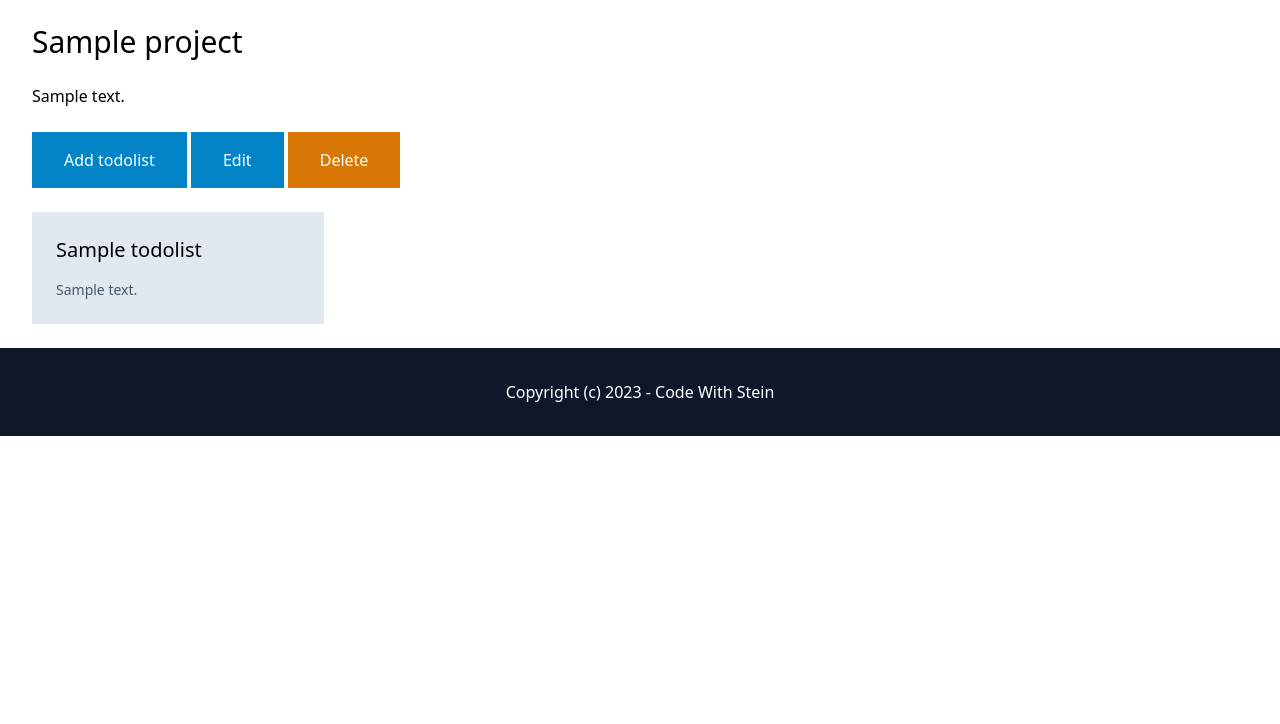
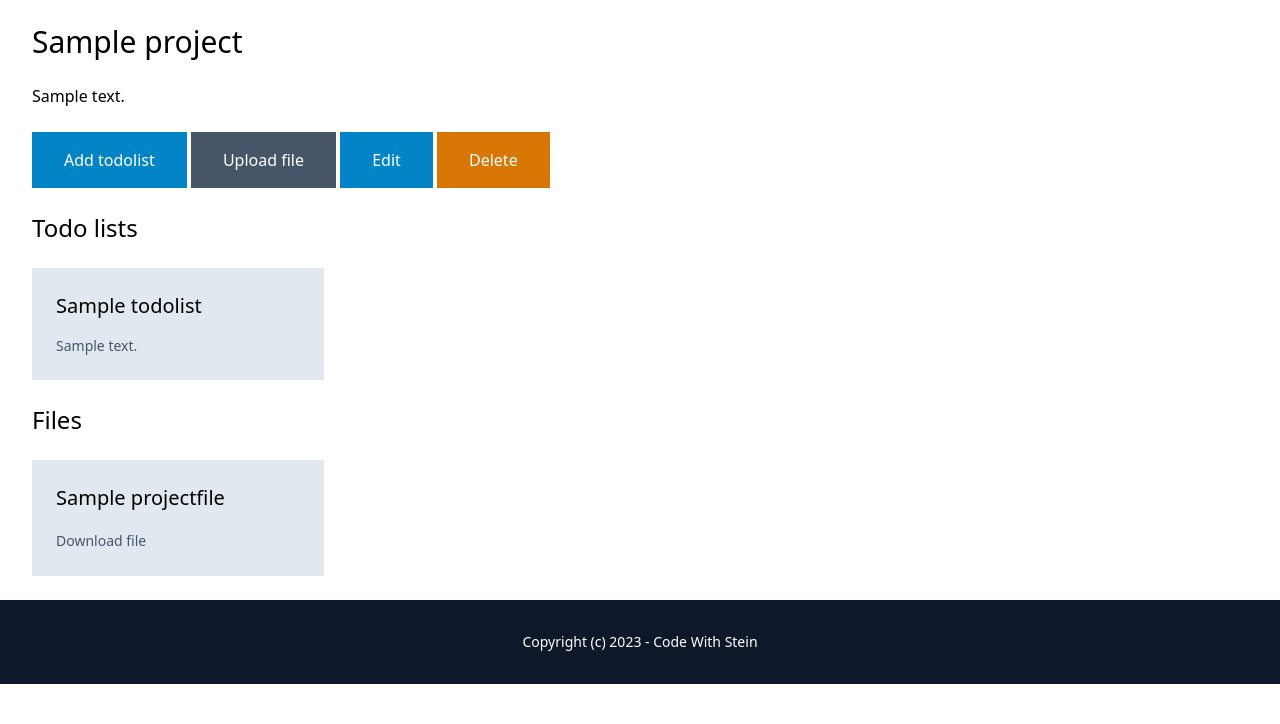
Before and after one commit to kumailalidev/django-pizarra, a Django app: page /projects/00000000-0000-0000-0000-000000000001/ in a window 1280 px wide. Shown: the part 76-800 px from the top of the page. Run offline with Django 5.2, Linux system fonts and the light colour scheme; a user stored in the database is signed in; tables that the repository leaves empty hold one stand-in row (values such as "Sample post"); some libraries are stand-ins or nearby versions.

Commit message:
File Uploads.

```diff
--- a/pizarra/settings.py
+++ b/pizarra/settings.py
@@ -122,6 +122,9 @@ USE_TZ = True
 
 STATIC_URL = "static/"
 
+MEDIA_URL = "media/"
+MEDIA_ROOT = BASE_DIR / "media"
+
 # Default primary key field type
 # https://docs.djangoproject.com/en/5.0/ref/settings/#default-auto-field
 
--- a/pizarra/urls.py
+++ b/pizarra/urls.py
@@ -14,6 +14,8 @@ Including another URLconf
     1. Import the include() function: from django.urls import include, path
     2. Add a URL to urlpatterns:  path('blog/', include('blog.urls'))
 """
+from django.conf import settings
+from django.conf.urls.static import static
 from django.contrib import admin
 from django.urls import path, include
 
@@ -25,3 +27,8 @@ urlpatterns = [
     path("projects/<uuid:project_id>/", include("todolist.urls")),
     path("projects/<uuid:project_id>/<uuid:todolist_id>/", include("task.urls")),
 ]
+
+# for media files to work in dev. environment
+urlpatterns += static(
+    settings.MEDIA_URL, document_root=settings.MEDIA_ROOT
+)  # setting url and then pointing to where it is located inside server
--- a/project/models.py
+++ b/project/models.py
@@ -13,3 +13,13 @@ class Project(models.Model):
 
     def __str__(self):
         return self.name
+
+
+class ProjectFile(models.Model):
+    id = models.UUIDField(primary_key=True, default=uuid.uuid4, editable=False)
+    project = models.ForeignKey(Project, related_name="files", on_delete=models.CASCADE)
+    name = models.CharField(max_length=255)
+    attachment = models.FileField(upload_to="projectfiles")
+
+    def __str__(self):
+        return self.name
--- a/project/templates/project/project.html
+++ b/project/templates/project/project.html
@@ -8,18 +8,33 @@
 {% endif %}
 
 <a href="{% url 'todolist:add' project.id %}" class="py-4 px-8 bg-sky-600 text-white inline-block">Add todolist</a>
+<a href="{% url 'project:upload_file' project.id %}" class="py-4 px-8 bg-slate-600 text-white inline-block">Upload
+    file</a>
 <a href="{% url 'project:edit' project.id %}" class="py-4 px-8 bg-sky-600 text-white inline-block">Edit</a>
 <a href="{% url 'project:delete' project.id %}" class="py-4 px-8 bg-amber-600 text-white inline-block">Delete</a>
+
+<h2 class="mt-6 text-2xl">Todo lists</h2>
 
 <div class="mt-6 grid grid-cols-4 gap-4">
     {% for todolist in project.todolists.all %}
     <div class="py-6 px-6 bg-slate-200">
         <a href="{% url 'todolist:todolist' project.id todolist.id %}">
-            <h2 class="mb-4 text-xl">{{ todolist.name }}</h2>
+            <h3 class="mb-4 text-xl">{{ todolist.name }}</h3>
 
             <p class="text-sm text-slate-600">{{ todolist.description }}</p>
         </a>
     </div>
     {% endfor %}
 </div>
+
+<h2 class="mt-6 text-2xl">Files</h2>
+
+<div class="mt-6 grid grid-cols-4 gap-4">
+    {% for projectfile in project.files.all %}
+    <div class="py-6 px-6 bg-slate-200">
+        <h3 class="mb-4 text-xl">{{ projectfile.name }}</h3>
+        <a href="{{ projectfile.attachment.url }}" target="_blank" class="text-sm text-slate-600">Download file</p>
+    </div>
+    {% endfor %}
+</div>
 {% endblock %}
--- a/project/urls.py
+++ b/project/urls.py
@@ -10,4 +10,5 @@ urlpatterns = [
     path("<uuid:pk>/", views.project, name="project"),
     path("<uuid:pk>/edit/", views.edit, name="edit"),
     path("<uuid:pk>/delete/", views.delete, name="delete"),
+    path("<uuid:pk>/upload_file/", views.upload_file, name="upload_file"),
 ]
--- a/project/views.py
+++ b/project/views.py
@@ -1,6 +1,7 @@
 from django.shortcuts import redirect, render
 from django.contrib.auth.decorators import login_required
 from .models import Project
+from .forms import ProjectFileForm
 
 
 @login_required
@@ -60,3 +61,25 @@ def delete(request, pk):
     project.delete()
 
     return redirect("/projects/")
+
+
+@login_required
+def upload_file(request, pk):
+    project = Project.objects.filter(created_by=request.user).get(pk=pk)
+
+    if request.method == "POST":
+        form = ProjectFileForm(request.POST, request.FILES)
+
+        if form.is_valid():
+            projectfile = form.save(commit=False)
+            projectfile.project = project
+            projectfile.save()
+
+            return redirect(f"/projects/{pk}/")
+
+    # else
+    form = ProjectFileForm()
+
+    return render(
+        request, "project/upload_file.html", {"project": project, "form": form}
+    )
```
Also changed, not shown: project/forms.py (added, +12 -0 lines), project/templates/project/upload_file.html (added, +15 -0 lines), 1 other file.
